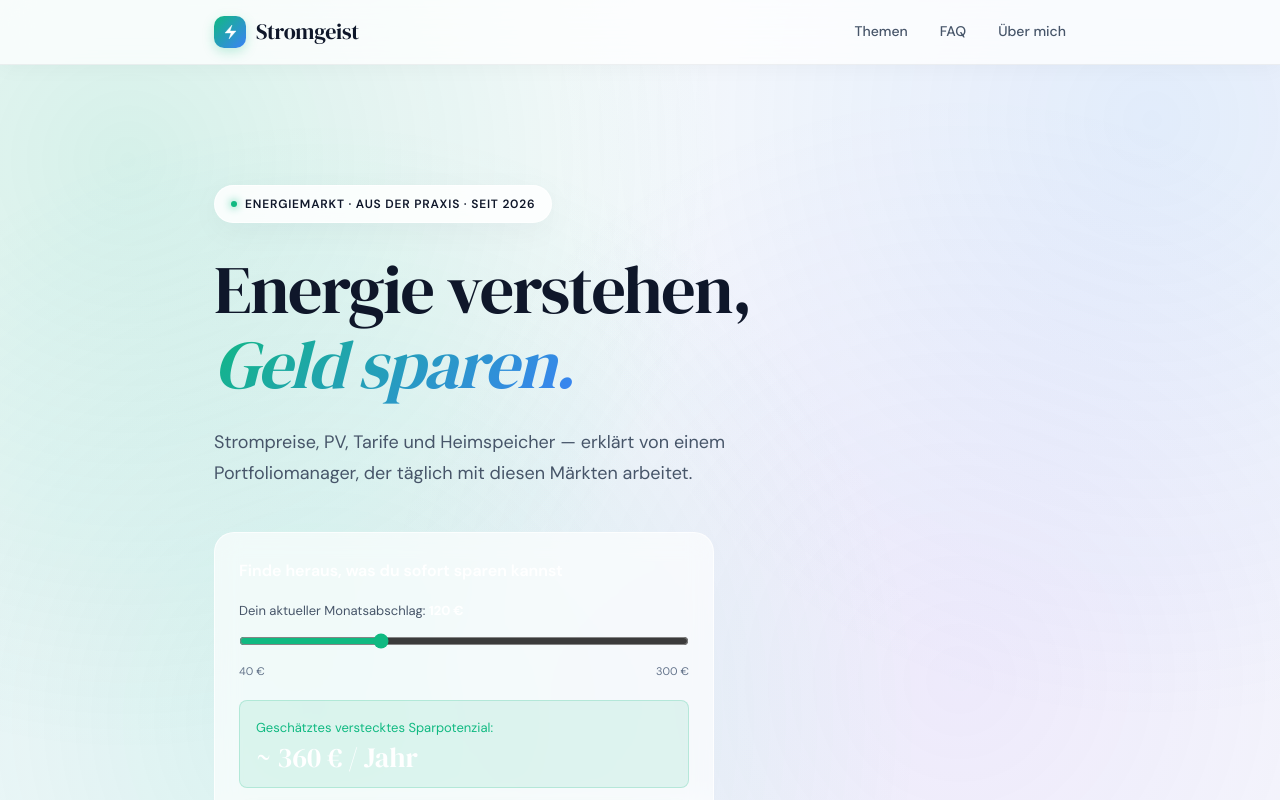
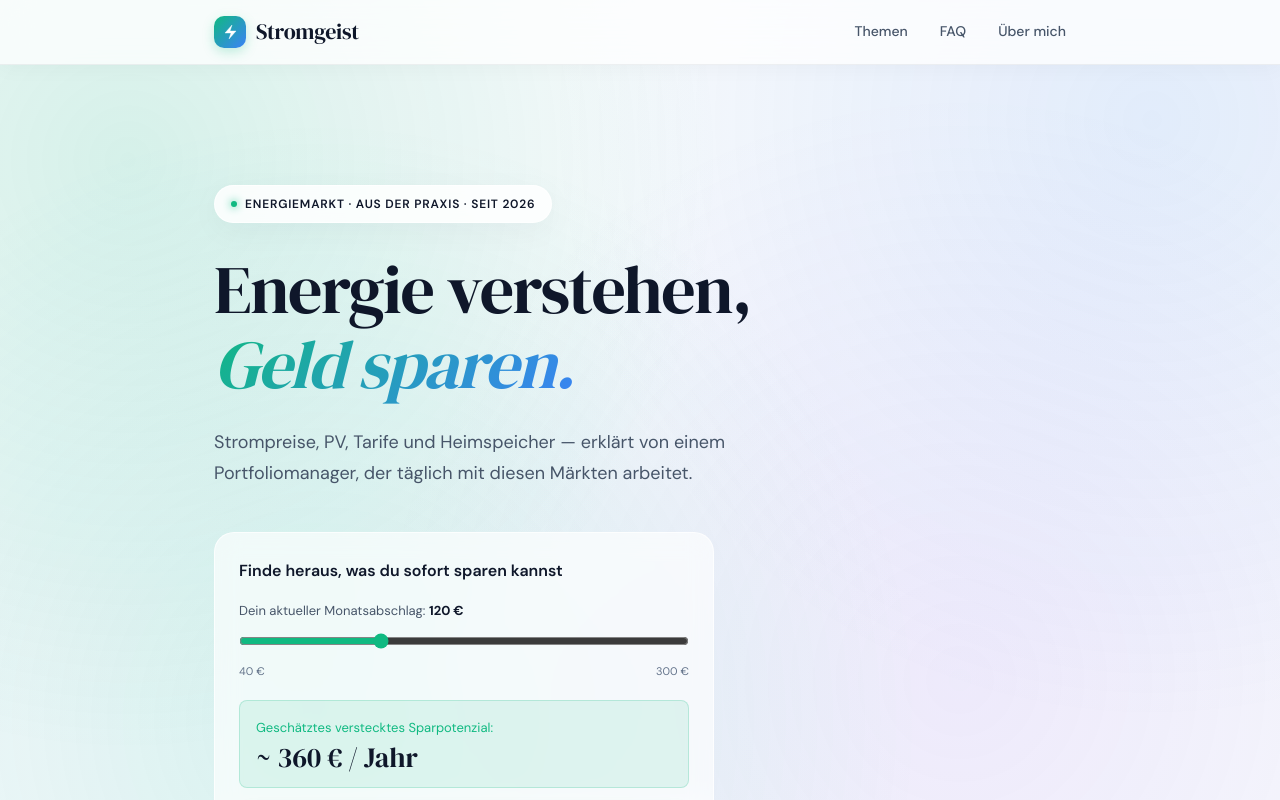
Before and after one commit to cenko-ai/Stromgeist, a Next.js app: page / in a window 1280 px wide. Shown: the top 800 px of the page. Built offline with nearby package versions, Linux system fonts and the light colour scheme.

Commit message:
update links

```diff
--- a/src/app/page.js
+++ b/src/app/page.js
@@ -42,12 +42,12 @@ export default function Home() {
           <div className="vergleich-inner">
             <span className="vergleich-label">Direkt vergleichen</span>
             <div className="vergleich-links">
-              <a href="#" className="vlink vlink-strom">Strom · Verivox</a>
-              <a href="#" className="vlink vlink-strom">Strom · Check24</a>
-              <a href="#" className="vlink vlink-oeko">Ökostrom · Verivox</a>
-              <a href="#" className="vlink vlink-oeko">Ökostrom · Check24</a>
-              <a href="#" className="vlink vlink-gas">Gas · Verivox</a>
-              <a href="#" className="vlink vlink-gas">Gas · Check24</a>
+              <a href="https://partner.verivox.de/go.cgi?pid=6744&wmid=37&cpid=1&prid=93&subid=&target=stromvergleich_2019-09" target="_blank" rel="noopener noreferrer" className="vlink vlink-strom">Strom · Verivox</a>
+              <a href="https://www.c24n.de/2rYlvHM" target="_blank" rel="noopener noreferrer" className="vlink vlink-strom">Strom · Check24</a>
+              <a href="https://partner.verivox.de/go.cgi?pid=6744&wmid=40&cpid=1&prid=93&subid=&target=Oekostromvergleich_2019-09" target="_blank" rel="noopener noreferrer" className="vlink vlink-oeko">Ökostrom · Verivox</a>
+              <a href="https://www.c24n.de/Vkxlwjs" target="_blank" rel="noopener noreferrer" className="vlink vlink-oeko">Ökostrom · Check24</a>
+              <a href="https://partner.verivox.de/go.cgi?pid=6744&wmid=31&cpid=1&prid=99&subid=&target=gasvergleich_2019-09" target="_blank" rel="noopener noreferrer" className="vlink vlink-gas">Gas · Verivox</a>
+              <a href="https://www.c24n.de/jXECb02" target="_blank" rel="noopener noreferrer" className="vlink vlink-gas">Gas · Check24</a>
             </div>
             <span className="vergleich-hint">Affiliate-Links · kostenlos für dich</span>
           </div>
--- a/src/components/SavingsSlider.js
+++ b/src/components/SavingsSlider.js
@@ -25,12 +25,12 @@ export default function SavingsSlider() {
         maxWidth: "500px",
       }}
     >
-      <h3 style={{ fontSize: "16px", fontWeight: "600", marginBottom: "16px", color: "white" }}>
+      <h3 style={{ fontSize: "16px", fontWeight: "600", marginBottom: "16px", color: "var(--text)" }}>
         Finde heraus, was du sofort sparen kannst
       </h3>
       <div style={{ marginBottom: "20px" }}>
         <label style={{ display: "block", fontSize: "13px", color: "var(--text-muted)", marginBottom: "8px" }}>
-          Dein aktueller Monatsabschlag: <strong style={{color: 'white'}}>{monthlyCost} €</strong>
+          Dein aktueller Monatsabschlag: <strong style={{color: 'var(--text)'}}>{monthlyCost} €</strong>
         </label>
         <input
           type="range"
@@ -49,7 +49,7 @@ export default function SavingsSlider() {
 
       <div style={{ background: "rgba(16, 185, 129, 0.1)", padding: "16px", borderRadius: "8px", border: "1px solid rgba(16, 185, 129, 0.2)", marginBottom: "20px" }}>
         <div style={{ fontSize: "13px", color: "var(--green)", marginBottom: "4px" }}>Geschätztes verstecktes Sparpotenzial:</div>
-        <div style={{ fontFamily: "var(--font-serif)", fontSize: "28px", color: "white", lineHeight: "1" }}>~ {currentSavings} € / Jahr</div>
+        <div style={{ fontFamily: "var(--font-serif)", fontSize: "28px", color: "var(--text)", lineHeight: "1" }}>~ {currentSavings} € / Jahr</div>
       </div>
 
       <a
```
